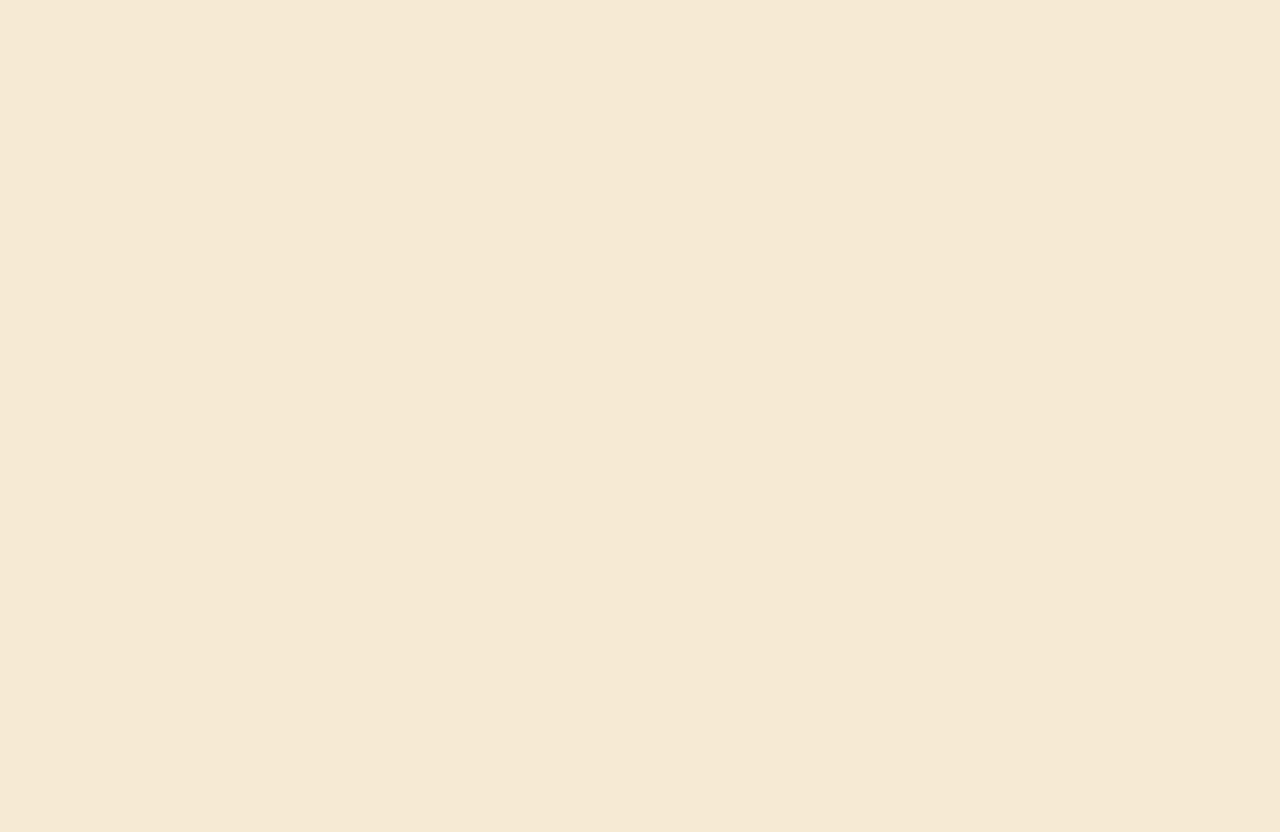
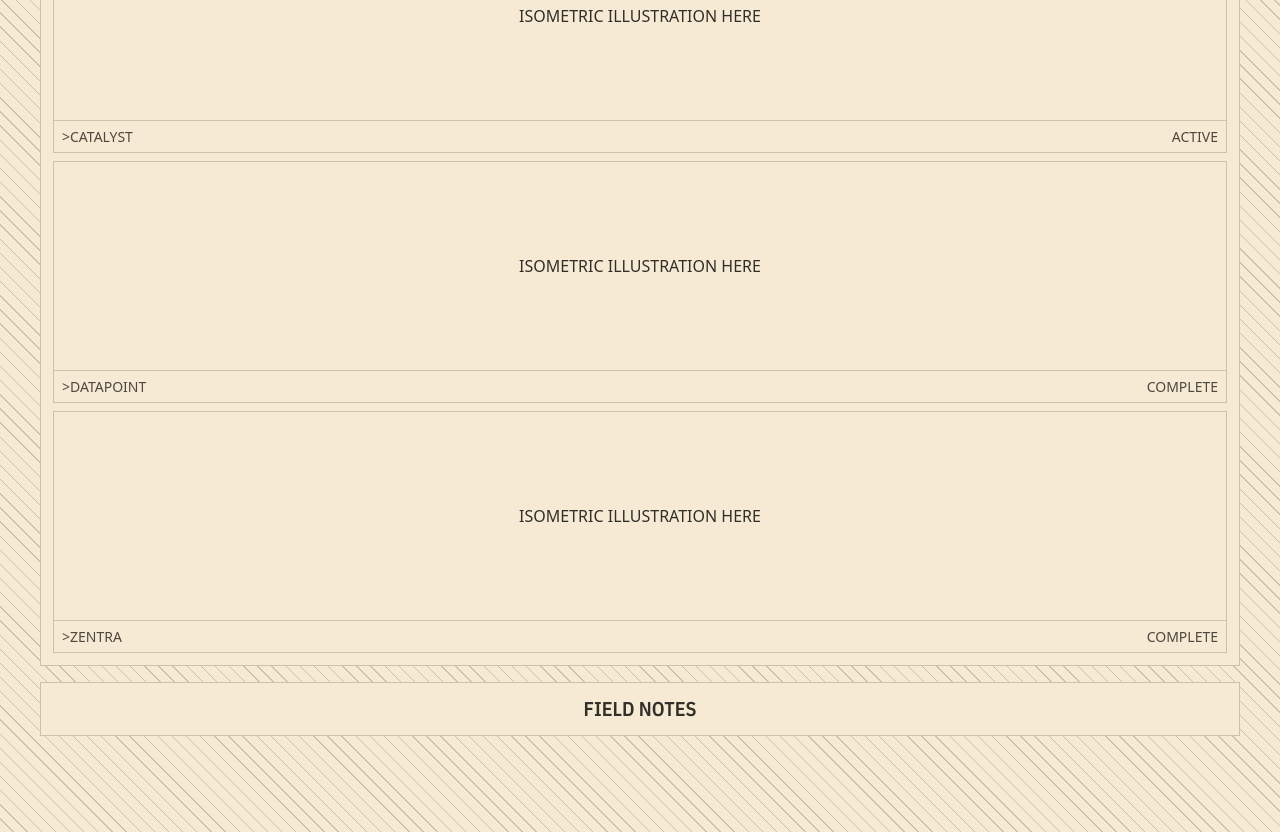
Before and after one commit to bynickrich/personal-site, a SvelteKit app: page / in a window 1280 px wide. Shown: the part 820-1652 px from the top of the page. Before the commit the page ends 800 px from the top, so only its background shows below. Built offline with nearby package versions, Linux system fonts and the light colour scheme.

Commit message:
Start of assignment cards.

```diff
--- /dev/null
+++ b/src/lib/components/AssignmentCard.svelte
@@ -0,0 +1,21 @@
+<script lang="ts">
+  type Props = {
+    href: string;
+    name: string;
+    status: "ACTIVE" | "COMPLETE";
+  };
+  let { href, name, status }: Props = $props();
+</script>
+
+<a class="border border-neutral-300 bg-neutral-100 block" {href}>
+  <figure class="grid place-items-center uppercase min-h-52 font-medium">
+    Isometric illustration here
+  </figure>
+  <div
+    class="flex justify-between px-2 border-t border-neutral-300 h-8 items-center uppercase font-medium text-sm text-neutral-700"
+  >
+    <p>>{name}</p>
+    <p>{status}</p>
+    <!-- TODO: Add square with color that reflects status. If active us tailwind pulse animation -->
+  </div>
+</a>
--- a/src/routes/+layout.svelte
+++ b/src/routes/+layout.svelte
@@ -9,6 +9,9 @@
   import Navbar from "$lib/components/Navbar.svelte";
 
   let { children } = $props();
+
+  // TODO: Consider moving diagonal lines onto main?
+  // TODO: Footer component
 </script>
 
 <svelte:head><link rel="icon" href={favicon} /></svelte:head>
--- a/src/routes/+page.svelte
+++ b/src/routes/+page.svelte
@@ -1,6 +1,11 @@
 <script lang="ts">
   import logo from "$lib/assets/mark.svg";
+  import AssignmentCard from "$lib/components/AssignmentCard.svelte";
   import { buttonVariants } from "$lib/components/button/Button.variants";
+
+  // TODO: Section should be a component. Lots of styling duplication.
+  // TODO: AssignmentsCards should get their data from an object and be looped over.
+  // TODO: FieldNotes needs a design
 </script>
 
 <svelte:head>
@@ -41,7 +46,36 @@
   </div>
 </section>
 <section
-  class="border border-neutral-300 bg-neutral-100 h-12 grid place-items-center"
+  class="border border-neutral-300 bg-neutral-100 h-12 grid place-items-center mb-4"
 >
   LOGOS HERE
 </section>
+<section
+  class="bg-neutral-100 border border-neutral-300 p-3 flex flex-col gap-2 mb-4"
+>
+  <h2
+    class="text-xl font-medium font-display text-neutral-800 uppercase text-center"
+  >
+    Assignments
+  </h2>
+  <AssignmentCard
+    name="Catalyst"
+    href="/assignments/catalyst"
+    status="ACTIVE"
+  />
+  <AssignmentCard
+    name="Datapoint"
+    href="/assignments/datapoint"
+    status="COMPLETE"
+  />
+  <AssignmentCard name="Zentra" href="/assignments/zentra" status="COMPLETE" />
+</section>
+<section
+  class="bg-neutral-100 border border-neutral-300 p-3 flex flex-col gap-2"
+>
+  <h2
+    class="text-xl font-medium font-display text-neutral-800 uppercase text-center"
+  >
+    Field Notes
+  </h2>
+</section>
```
